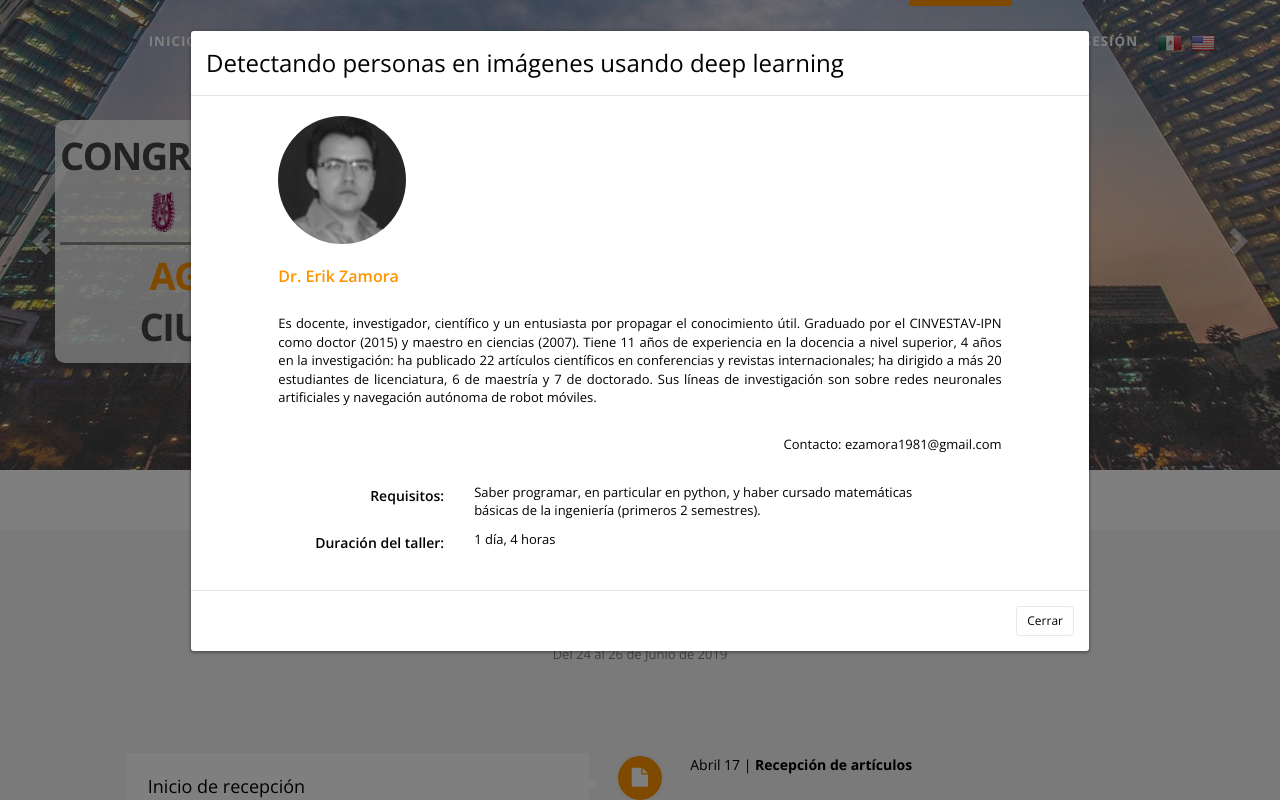
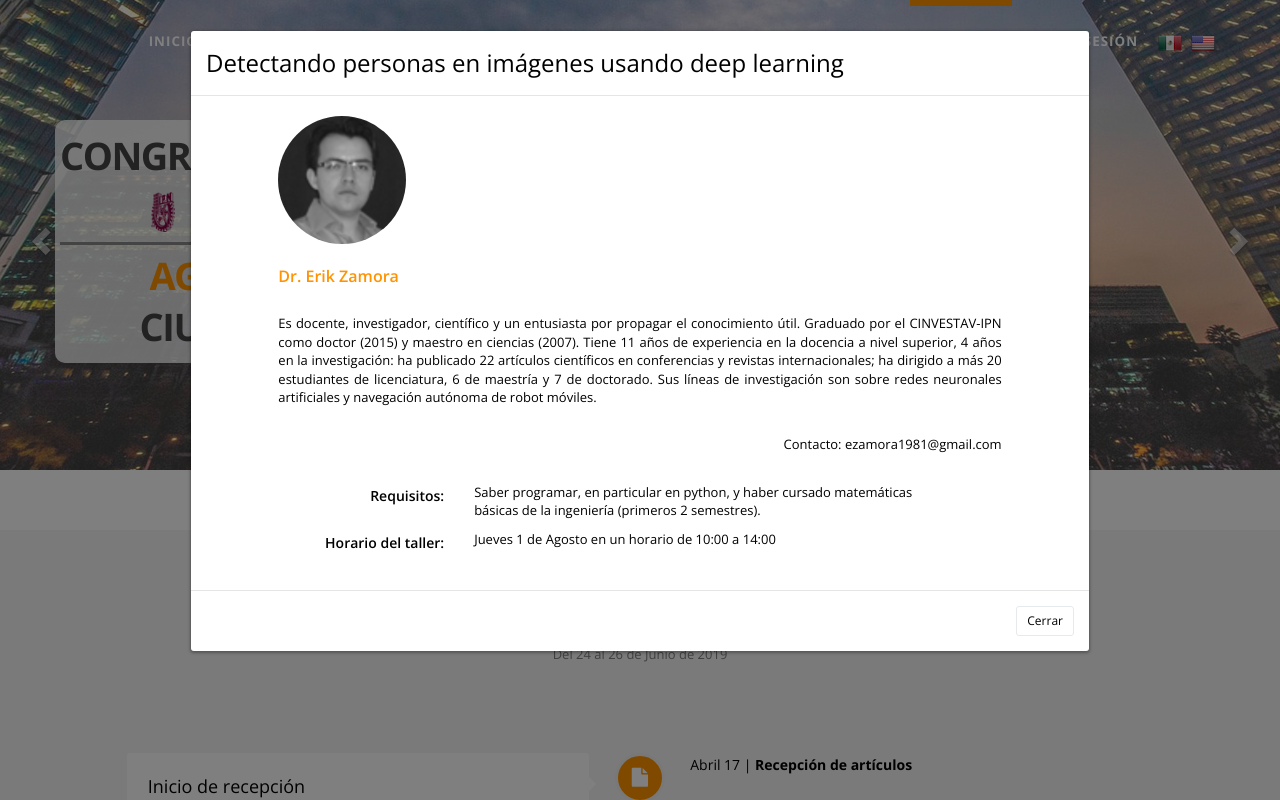
Before and after one commit to d4v1dp3/ccpage, a PHP site: page / in a window 1280 px wide, after a click on "Ver más". Run offline with PHP 8.4, Linux system fonts and the light colour scheme.

Commit message:
Workshop schedule updated

```diff
--- a/index.php
+++ b/index.php
@@ -1063,10 +1063,10 @@ if (isset($_GET["lang"]) && $_GET["lang"] == "en") {
                             </div>
                             <div class="row">
                                 <div class="col-lg-3 text-right">
-                                    <h4 data-i18n="deep-learning.workshop-duration">Duración del taller: </h4>
-                                </div>
-                                <div class="col-lg-8">
-                                    <p data-i18n="deep-learning.duration">1 día, 4 horas</p>
+                                    <h4 data-i18n="deep-learning.workshop-duration">Horario del taller: </h4>
+                                </div>
+                                <div class="col-lg-8">
+                                    <p data-i18n="deep-learning.duration">Jueves 1 de Agosto en un horario de 10:00 a 14:00</p>
                                 </div>
                             </div>
                         </div>
@@ -1106,10 +1106,10 @@ if (isset($_GET["lang"]) && $_GET["lang"] == "en") {
                             </div>
                             <div class="row">
                                 <div class="col-lg-3 text-right">
-                                    <h4 data-i18n="augmented-reality.workshop-duration">Duración del taller: </h4>
-                                </div>
-                                <div class="col-lg-8">
-                                    <p data-i18n="augmented-reality.duration">3 días, 3 horas cada uno</p>
+                                    <h4 data-i18n="augmented-reality.workshop-duration">Horario del taller: </h4>
+                                </div>
+                                <div class="col-lg-8">
+                                    <p data-i18n="augmented-reality.duration">Martes 30 de Julio al Jueves 1 de Agosto en un horario de 10:00 a 13:00</p>
                                 </div><br><br><br>
                             </div>
                             <div class="row m-b-lg">
@@ -1169,10 +1169,10 @@ if (isset($_GET["lang"]) && $_GET["lang"] == "en") {
                             </div>
                             <div class="row">
                                 <div class="col-lg-3 text-right">
-                                    <h4 data-i18n="exploits.workshop-duration">Duración del taller: </h4>
-                                </div>
-                                <div class="col-lg-8">
-                                    <p data-i18n="exploits.duration">1 día, 6 horas</p>
+                                    <h4 data-i18n="exploits.workshop-duration">Horario del taller: </h4>
+                                </div>
+                                <div class="col-lg-8">
+                                    <p data-i18n="exploits.duration">Martes 30 de Julio en un horario de 10:00 a 17:00</p>
                                 </div>
                             </div>
                         </div>
@@ -1212,10 +1212,10 @@ if (isset($_GET["lang"]) && $_GET["lang"] == "en") {
                             </div><br>
                             <div class="row">
                                 <div class="col-lg-3 text-right">
-                                    <h4 data-i18n="big-data.workshop-duration">Duración del taller: </h4>
-                                </div>
-                                <div class="col-lg-8">
-                                    <p data-i18n="big-data.duration">5 días, 3 horas cada uno</p>
+                                    <h4 data-i18n="big-data.workshop-duration">Horario del taller: </h4>
+                                </div>
+                                <div class="col-lg-8">
+                                    <p data-i18n="big-data.duration">Martes 30 de Julio en un horario de 16:00 - 19:00</p>
                                 </div>
                             </div>
                         </div>
@@ -1255,10 +1255,10 @@ if (isset($_GET["lang"]) && $_GET["lang"] == "en") {
                             </div><br>
                             <div class="row">
                                 <div class="col-lg-3 text-right">
-                                    <h4 data-i18n="lagarto.workshop-duration">Duración del taller: </h4>
-                                </div>
-                                <div class="col-lg-8">
-                                    <p data-i18n="lagarto.duration">5 días, 4 horas cada uno</p>
+                                    <h4 data-i18n="lagarto.workshop-duration">Horario del taller: </h4>
+                                </div>
+                                <div class="col-lg-8">
+                                    <p data-i18n="lagarto.duration">Martes 30 de Julio al Viernes 2 de Agosto en un horario de 14:00 a 19:00</p>
                                 </div><br><br><br>
                             </div>
                             <div class="row m-b-lg">
@@ -1318,10 +1318,10 @@ if (isset($_GET["lang"]) && $_GET["lang"] == "en") {
                             </div><br>
                             <div class="row">
                                 <div class="col-lg-3 text-right">
-                                    <h4 data-i18n="docker.workshop-duration">Duración del taller: </h4>
-                                </div>
-                                <div class="col-lg-8">
-                                    <p data-i18n="docker.duration">2 días, 2.5 horas cada uno</p>
+                                    <h4 data-i18n="docker.workshop-duration">Horario del taller: </h4>
+                                </div>
+                                <div class="col-lg-8">
+                                    <p data-i18n="docker.duration">Viernes 2 de Agosto al Lunes 5 de Agosto en un horario de 11:00 a 14:00</p>
                                 </div>
                             </div>
                         </div>
@@ -1361,10 +1361,10 @@ if (isset($_GET["lang"]) && $_GET["lang"] == "en") {
                             </div><br>
                             <div class="row">
                                 <div class="col-lg-3 text-right">
-                                    <h4 data-i18n="ros-first-steps.workshop-duration">Duración del taller: </h4>
-                                </div>
-                                <div class="col-lg-8">
-                                    <p data-i18n="ros-first-steps.duration">2 días, 4 horas cada uno</p>
+                                    <h4 data-i18n="ros-first-steps.workshop-duration">Horario del taller: </h4>
+                                </div>
+                                <div class="col-lg-8">
+                                    <p data-i18n="ros-first-steps.duration">Miércoles 31 de Julio al Jueves 1 de Agosto en un horario de 14:00 a 18:00</p>
                                 </div>
                             </div>
                         </div>
@@ -1404,10 +1404,10 @@ if (isset($_GET["lang"]) && $_GET["lang"] == "en") {
                             </div><br>
                             <div class="row">
                                 <div class="col-lg-3 text-right">
-                                    <h4 data-i18n="open-data.workshop-duration">Duración del taller: </h4>
-                                </div>
-                                <div class="col-lg-8">
-                                    <p data-i18n="open-data.duration">5 días, 4 horas cada uno</p>
+                                    <h4 data-i18n="open-data.workshop-duration">Horario del taller: </h4>
+                                </div>
+                                <div class="col-lg-8">
+                                    <p data-i18n="open-data.duration">Martes 30 de Julio al Lunes 5 de Agosto en un horario de 08:00 a 12:00</p>
                                 </div><br><br><br>
                             </div>
                             <div class="row m-b-lg">
@@ -1455,10 +1455,10 @@ if (isset($_GET["lang"]) && $_GET["lang"] == "en") {
                             </div><br>
                             <div class="row">
                                 <div class="col-lg-3 text-right">
-                                    <h4 data-i18n="digital-documents.workshop-duration">Duración del taller: </h4>
-                                </div>
-                                <div class="col-lg-8">
-                                    <p data-i18n="digital-documents.duration">2 días, 5 horas cada uno</p>
+                                    <h4 data-i18n="digital-documents.workshop-duration">Horario del taller: </h4>
+                                </div>
+                                <div class="col-lg-8">
+                                    <p data-i18n="digital-documents.duration">Miércoles 31 de Julio en un horario de 09:00 a 18:00 y Jueves 1 de Agosto en un horario de 09:00 a 14:00</p>
                                 </div>
                             </div>
                         </div>
@@ -1498,10 +1498,10 @@ if (isset($_GET["lang"]) && $_GET["lang"] == "en") {
                             </div><br>
                             <div class="row">
                                 <div class="col-lg-3 text-right">
-                                    <h4 data-i18n="embedded-systems.workshop-duration">Duración del taller: </h4>
-                                </div>
-                                <div class="col-lg-8">
-                                    <p data-i18n="embedded-systems.duration">1 día, 4 horas</p>
+                                    <h4 data-i18n="embedded-systems.workshop-duration">Horario del taller: </h4>
+                                </div>
+                                <div class="col-lg-8">
+                                    <p data-i18n="embedded-systems.duration">Lunes 5 de Agosto en un horario de 09:00 a 13:00</p>
                                 </div>
                             </div>
                         </div>
```
Also changed, not shown: locales/en.json (+20 -20 lines).
